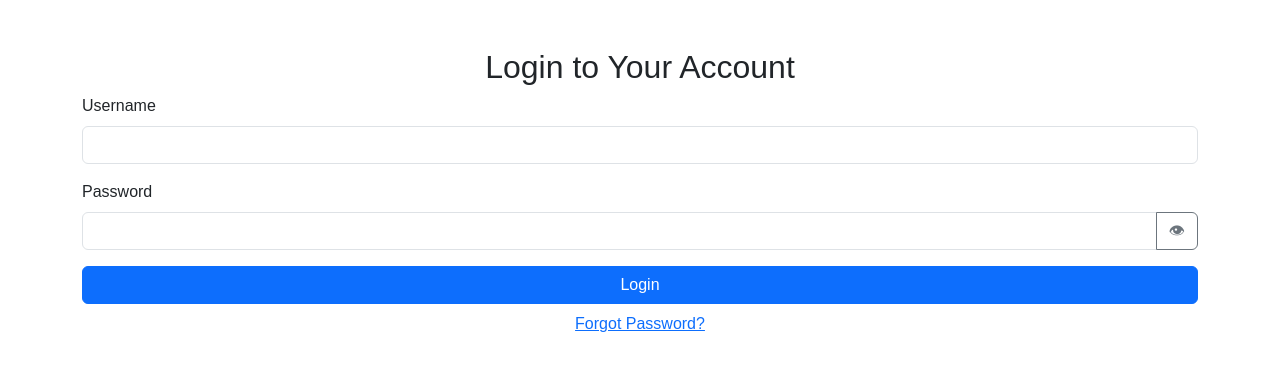
After one commit to EmmanuelMuwowo/trisherE-commerce, a PHP site: page /login.html in a window 1280 px wide. The commit adds this page. Shown: the top 371 px of the page. Run offline with PHP 8.4, Linux system fonts and the light colour scheme.

Commit message:
Initial commit

```diff
--- a/assets/css/styles.css
+++ b/assets/css/styles.css
@@ -3,6 +3,21 @@ body {
 }
 
 header {
-    background-image: url(assets\images\hero.jpg);
-
+    background: url('../images/hero2.jpg') center/cover no-repeat;
+    height: 400px; /* Adjust height as needed */
+    display: flex;
+    align-items: center;
+    justify-content: center;
+    text-align: center;
+    color: white;
+    font-size: 1.5rem;
+    font-weight: bold;
 }
+header h1{
+    margin-bottom: 10px;
+    font-size: 2.5rem;
+    font-weight: bold;
+}
+header p{
+    font-size: 1.5rem;
+}
--- a/index.html
+++ b/index.html
@@ -21,7 +21,7 @@
                 <li class="nav-item"><a class="nav-link" href="register.html">Register</a></li>
                 <li class="nav-item"><a class="nav-link" href="cart.html">Cart</a></li>
                 <li class="nav-item"><a class="nav-link" href="payment.html">Payment</a></li>
-                <li class="nav-item"><a class="btn btn-primary" href="#" data-bs-toggle="modal" data-bs-target="#loginModal">Login</a></li>
+                <li class="nav-item"><a class="btn btn-primary" href="login.html" data-bs-toggle="modal" data-bs-target="#loginModal">Login</a></li>
             </ul>
         </div>
     </div>
@@ -30,7 +30,7 @@
 <header class="bg-primary text-white text-center py-5">
 
     <h1>Welcome to the Best Driving School</h1>
-    <p>Get your driving license with our professional instructors</p>
+
 </header>
 
 <section class="container my-5">
@@ -48,7 +48,7 @@
         </div>
         <div class="col-md-4">
             <div class="card">
-                <img src="assets/images/hero.jpg" class="card-img-top" alt="Advanced Driving Course">
+                <img src="assets/images/advanced2.jpg" class="card-img-top" alt="Advanced Driving Course">
                 <div class="card-body">
                     <h5 class="card-title">Advanced Driving Course</h5>
                     <p class="card-text">Master defensive driving techniques.</p>
--- /dev/null
+++ b/login.html
@@ -0,0 +1,34 @@
+<!DOCTYPE html>
+<html lang="en">
+<head>
+    <meta charset="UTF-8">
+    <meta name="viewport" content="width=device-width, initial-scale=1.0">
+    <title>Login - Driving School</title>
+    <link rel="stylesheet" href="https://cdn.jsdelivr.net/npm/bootstrap@5.3.0/dist/css/bootstrap.min.css">
+    <link rel="stylesheet" href="assets/css/styles.css">
+</head>
+<body>
+<div class="container mt-5">
+    <h2 class="text-center">Login to Your Account</h2>
+    <form id="loginForm">
+        <div class="mb-3">
+            <label for="userID" class="form-label">Username</label>
+            <input type="text" class="form-control" id="userID" required>
+        </div>
+        <div class="mb-3">
+            <label for="password" class="form-label">Password</label>
+            <div class="input-group">
+                <input type="password" class="form-control" id="password" required>
+                <button class="btn btn-outline-secondary" type="button" id="togglePassword">👁</button>
+            </div>
+        </div>
+        <button type="submit" class="btn btn-primary w-100">Login</button>
+        <div class="text-center mt-2">
+            <a href="#">Forgot Password?</a>
+        </div>
+    </form>
+</div>
+
+<script src="assets/js/script.js"></script>
+</body>
+</html>
```
Also changed, not shown: assets/images/advanced.jpg (deleted), assets/images/advanced2.jpg (added), assets/images/hero2.jpg (added), assets/images/hero3.jpg (added).
